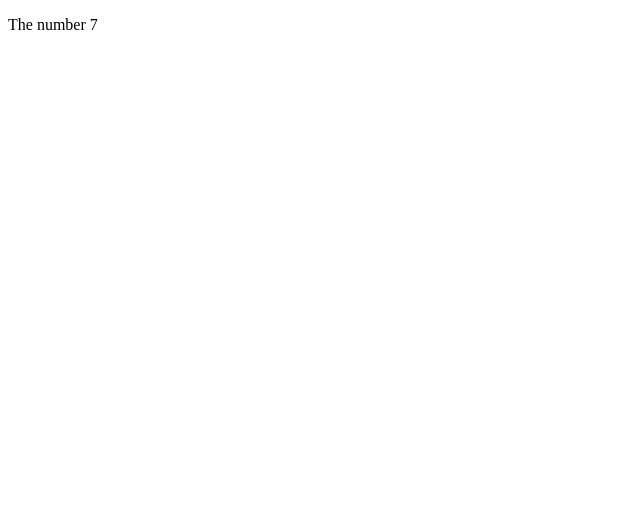
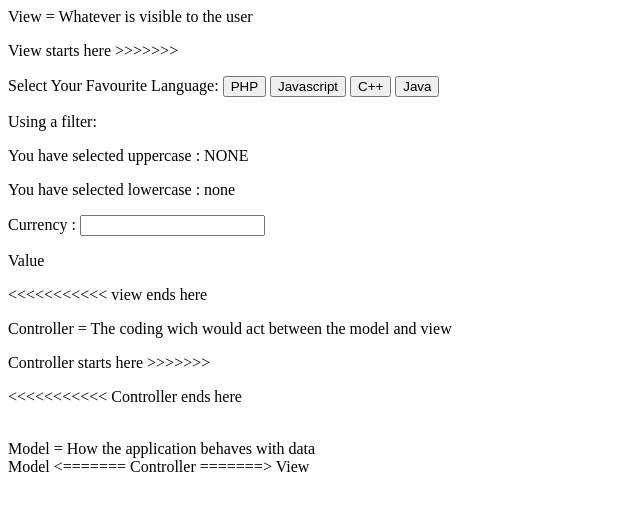
Before and after one commit to BlommaertsEdwin/LearningAngular, a plain HTML site: page index.html in a window 1280 px wide. Shown: the whole page, without its empty margins (0-640 px from the left). Drawn offline with nearby package versions, Linux system fonts and the light colour scheme.

Commit message:
Learned multiple things - Filters - Angulars MVC model - Directives - Expression - Controller

```diff
--- a/index.html
+++ b/index.html
@@ -1,10 +1,62 @@
 <!doctype html>
-<html lang="EN">
+<html lang="EN" ng-app="myLanguageApp">
 <head>
 <title>An introduction into Angular JS</title>
 <script src="https://ajax.googleapis.com/ajax/libs/angularjs/1.5.5/angular.js"></script>
 </head>
-<body ng-app>
-<p>The number {{3 + 4}}</p>
+<body>
+<div>
+
+View = Whatever is visible to the user
+<p>View starts here >>>>>>></p>
+<div ng-controller="languages">
+Select Your Favourite Language:
+<button ng-click="php()">PHP</button>
+<button ng-click="javascript()">Javascript</button>
+<button ng-click="cpp()">C++</button>
+<button ng-click="java()">Java</button>
+<p>Using a filter:</p>
+<p>You have selected uppercase : {{ myFavLanguage | uppercase }}</p>
+<p>You have selected lowercase : {{ myFavLanguage | lowercase }}</p>
+
+<p>Currency : <input type="text" ng-model="currentPrice"></p>
+Value {{ currentPrice | currency:"Rs. "}}
+
+</div>
+<p><<<<<<<<<<< view ends here</p>
+Controller = The coding wich would act between the model and view
+<p>Controller starts here >>>>>>></p>
+
+<script>
+var application = angular.module("myLanguageApp", []);
+application.controller('languages', ['$scope', function($scope){
+	$scope.myFavLanguage = 'None';
+	$scope.php = function() {
+		$scope.myFavLanguage = 'PHP';
+	}
+
+	$scope.javascript = function() {
+		$scope.myFavLanguage = 'Javascript';
+	}
+
+	$scope.cpp = function() {
+		$scope.myFavLanguage = 'C++';
+	}
+
+	$scope.java = function() {
+		$scope.myFavLanguage = 'Java';
+	}
+	//$scope.price = $scope.currentPrice;
+
+}])
+</script>
+<p><<<<<<<<<<< Controller ends here</p>
+
+<br>
+Model = How the application behaves with data
+<br>
+Model <======= Controller =======> View
+</div>
+</div>
 </body>
 </html>
```
